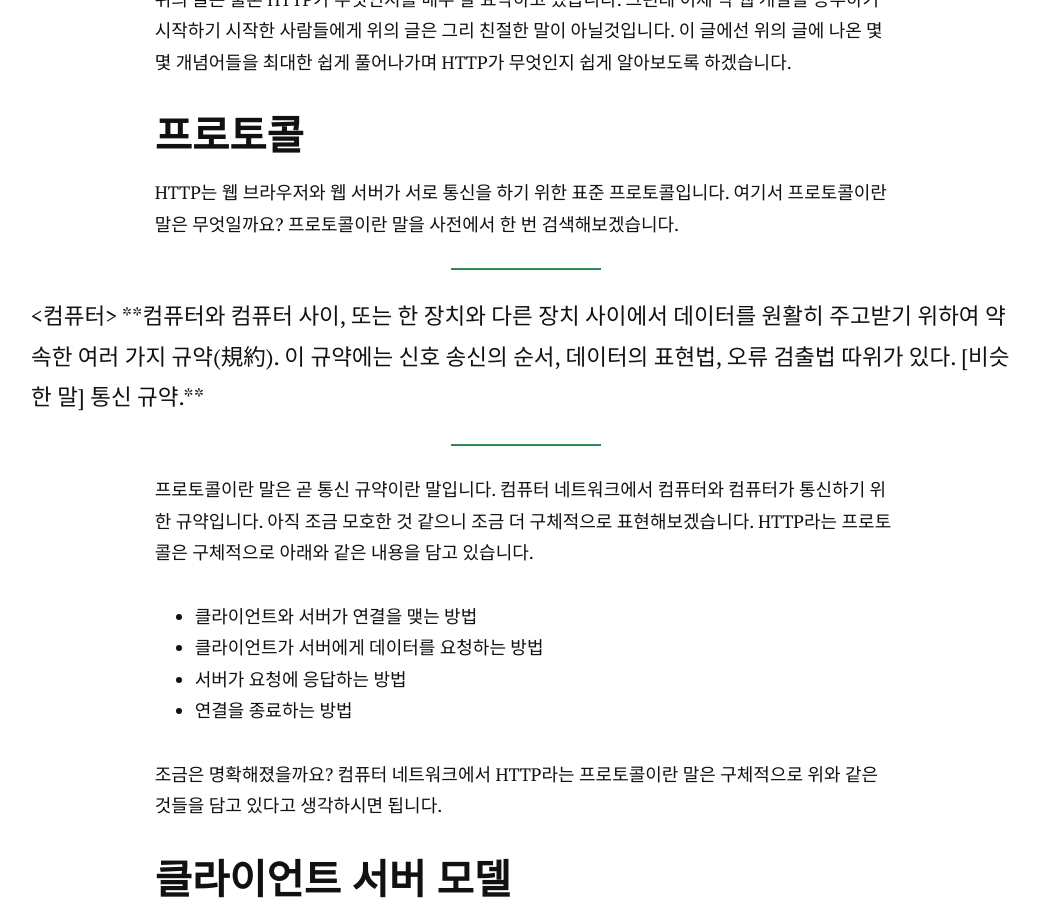
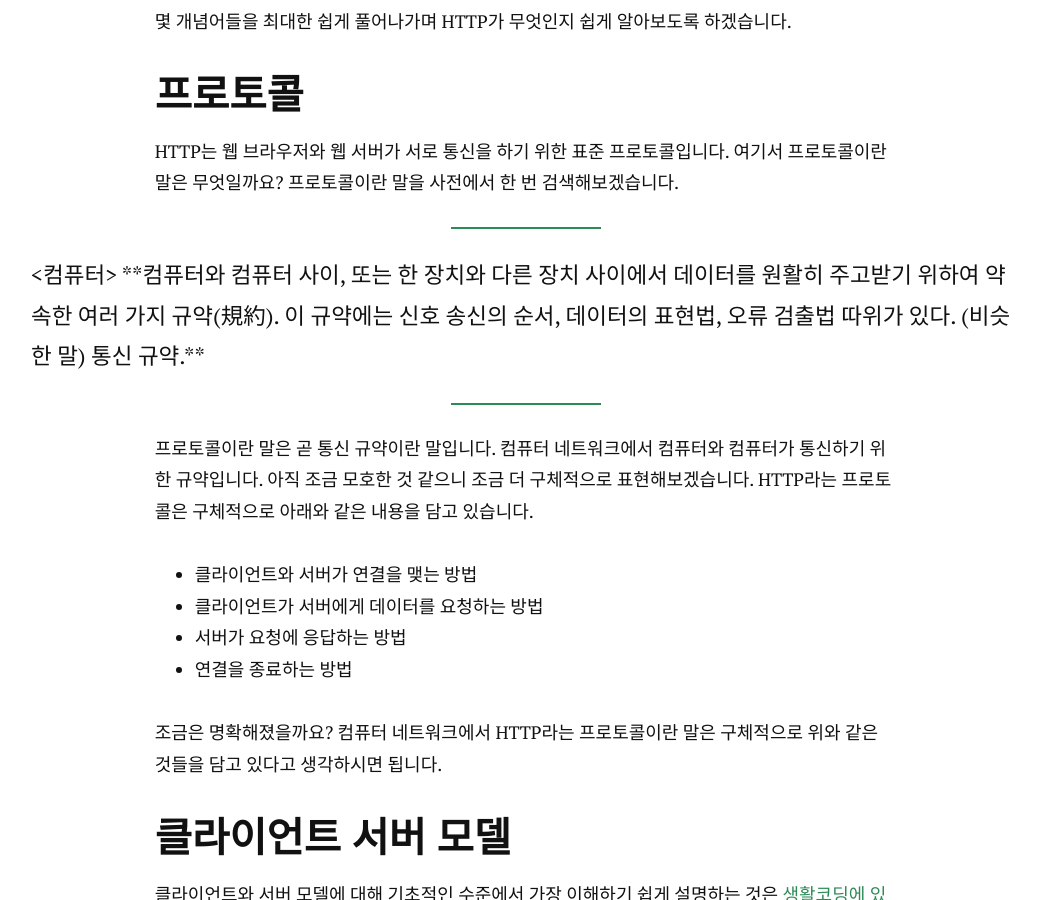
Before and after one commit to Pandaspedia/citizenblog, a Jekyll site: the page built from _posts/2018-01-14-http-client-server.md, in a window 1280 px wide and 900 px high, scrolled down 1162 px. Shown: the whole window, without its empty margins (114-1154 px from the left). Built offline with Jekyll 4.4.1, drawn with Linux system fonts in a browser that asks for light colours; nearby versions of some CDN libraries; some web fonts are replaced.

Commit message:
포스트 레이아웃 관련 일부 수정

```diff
--- a/_layouts/post.html
+++ b/_layouts/post.html
@@ -9,6 +9,7 @@
   {% endif %}
   <h1 class="postTitle">{{ page.title }}</h1>
   <p class="meta">{{ page.date | date: '%B %d, %Y' }} | {{ page.author }}</p>
+  <br />
 
   {{ content }}
 
--- a/_posts/2018-01-14-http-client-server.md
+++ b/_posts/2018-01-14-http-client-server.md
@@ -27,7 +25,7 @@
 
 
 
-> <컴퓨터> **컴퓨터와 컴퓨터 사이, 또는 한 장치와 다른 장치 사이에서 데이터를 원활히 주고받기 위하여 약속한 여러 가지 규약(規約). 이 규약에는 신호 송신의 순서, 데이터의 표현법, 오류 검출법 따위가 있다. [비슷한 말] 통신 규약.**
+> <컴퓨터> **컴퓨터와 컴퓨터 사이, 또는 한 장치와 다른 장치 사이에서 데이터를 원활히 주고받기 위하여 약속한 여러 가지 규약(規約). 이 규약에는 신호 송신의 순서, 데이터의 표현법, 오류 검출법 따위가 있다. (비슷한 말) 통신 규약.**
 
 
 
```
Also changed, not shown: other parts of _posts/2018-01-14-http-client-server.md (+0 -2 lines).
